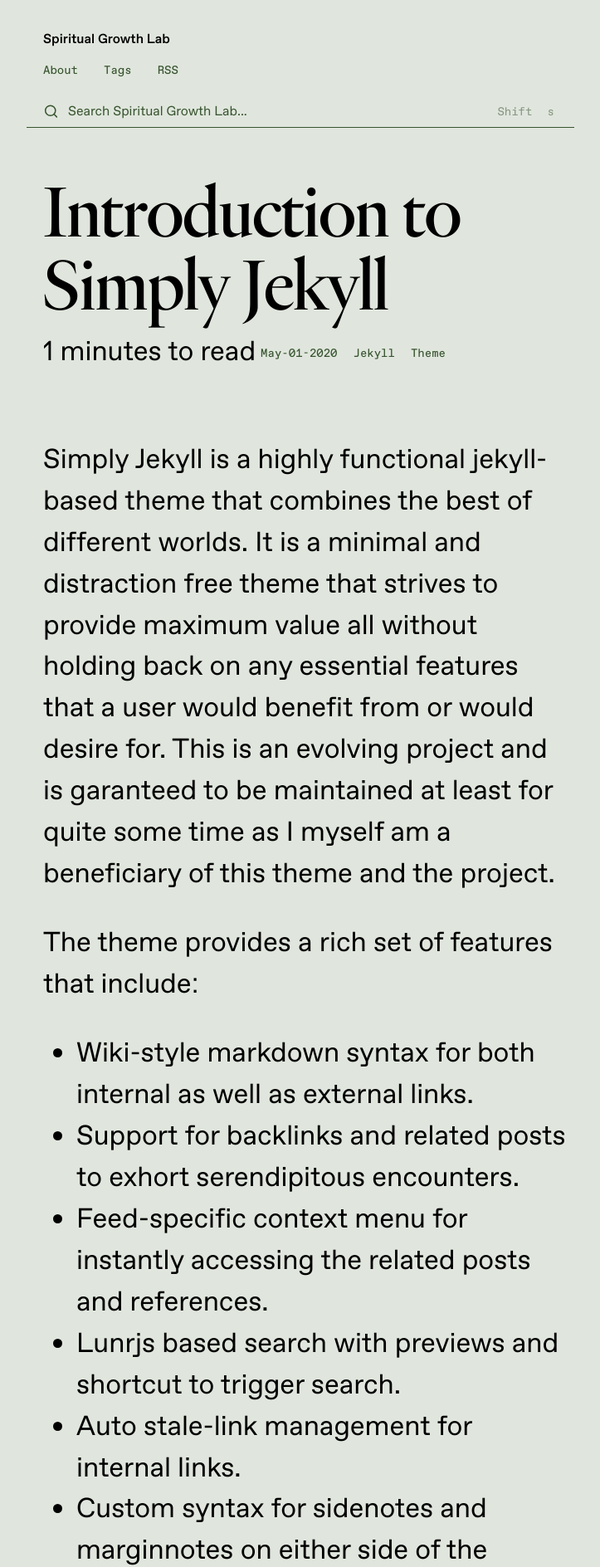
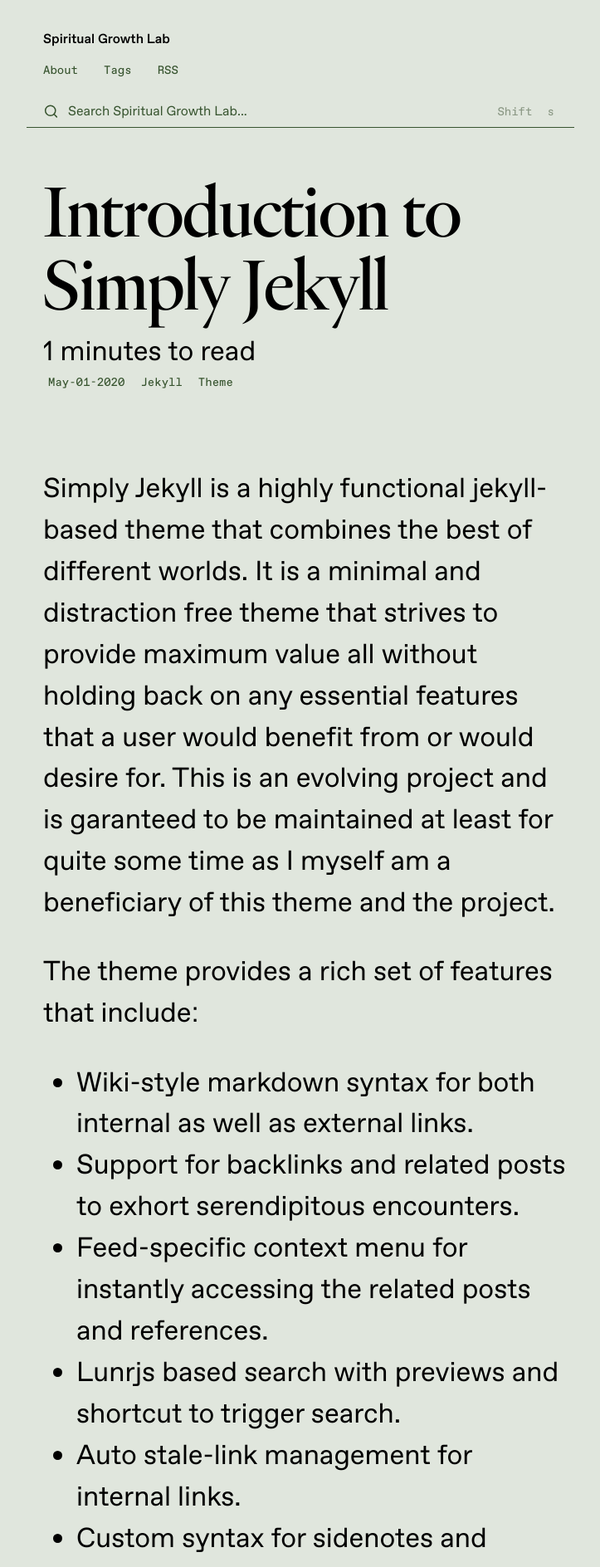
Before and after one commit to jsantiago611/digital-garden-master, a Jekyll site: the page built from _posts/2020-05-01-intro.md, in a window 1280 px wide. Shown: the top 1888 px of the page at 83% size, without its empty margins (278-1001 px from the left). Built offline with Jekyll 4.4.1, drawn with Linux system fonts in a browser that asks for light colours.

Commit message:
Update Content.html

```diff
--- a/_includes/Content.html
+++ b/_includes/Content.html
@@ -1,7 +1,7 @@
 <!-- Parse internal links, external links, transclusions etc and manipuate the content to reflect it accordingly -->
 {%- if page.content-type == "post" -%}
+<p class="tags">{%- include read_time.html -%}</p>
 <ul class="tags">
-    <li>{%- include read_time.html -%}</li>
     {%- if page.status != nil and page.status != empty -%}
     <li><a href="javascript:void(0)" class="tag"><b>Status:</b> <i>{{page.status | capitalize}}</i></a></li>
     {%- endif -%}
```
